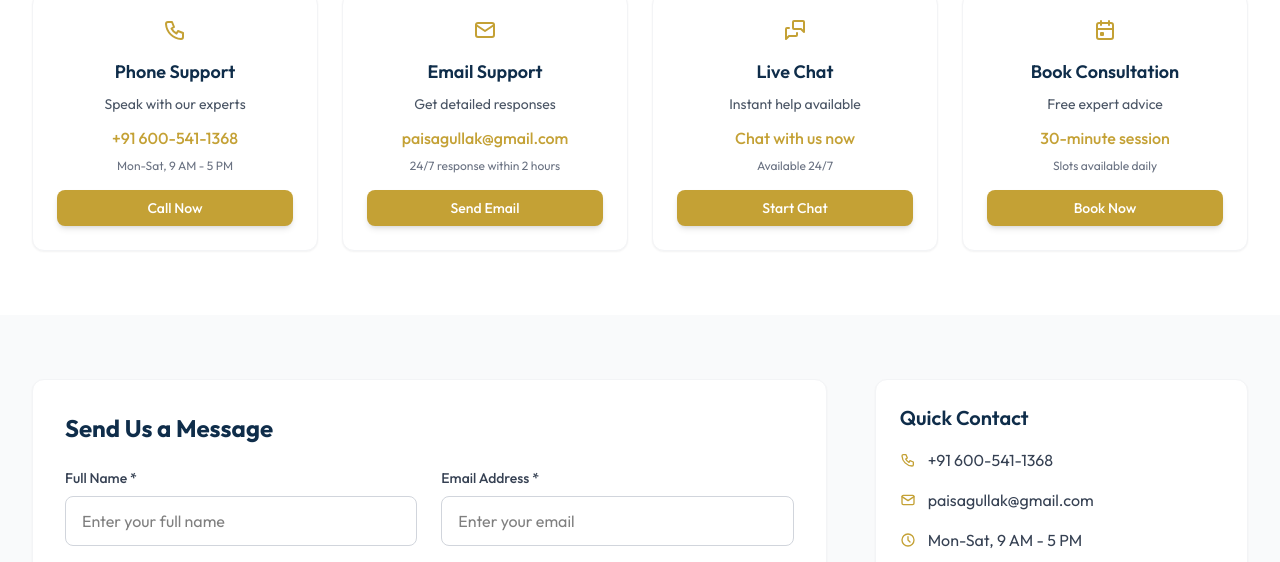
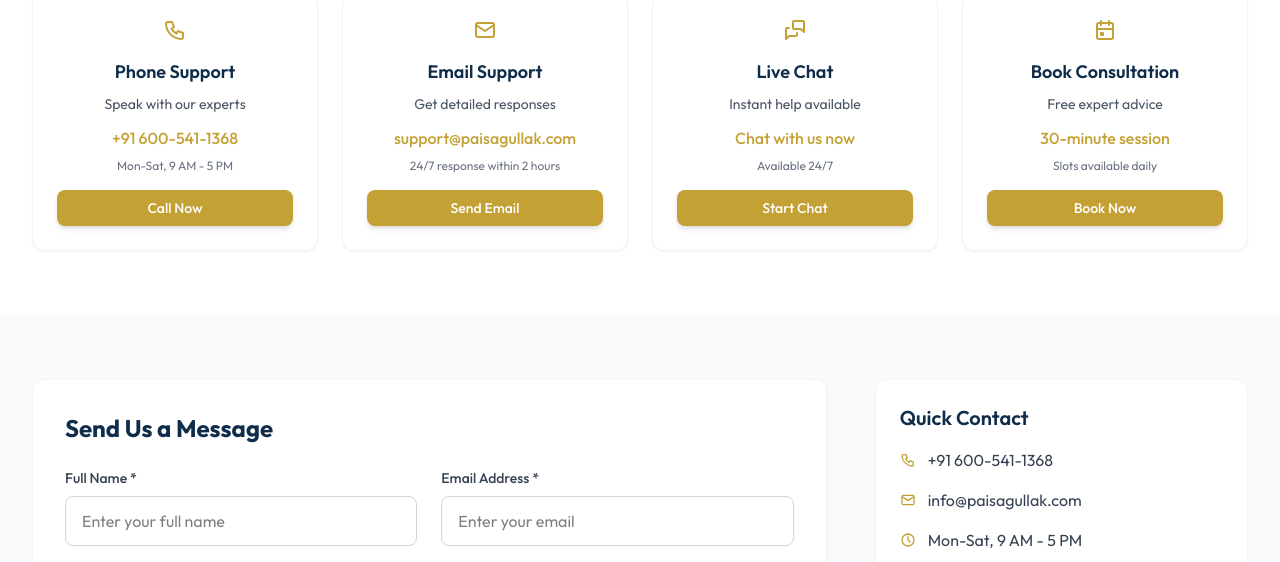
Before and after one commit to Paisa-Gullak/web, a Next.js app: page /contact in a window 1280 px wide. Shown: the part 640-1202 px from the top of the page. Built offline with nearby package versions, Linux system fonts and the light colour scheme.

Commit message:
fix: call now, email button & facebook linking inf ooter

```diff
--- a/src/app/contact/page.tsx
+++ b/src/app/contact/page.tsx
@@ -10,6 +10,7 @@
   IconClock,
   IconHelpCircle,
   IconMapPin,
+  IconTemperature,
 } from "@tabler/icons-react";
 import Link from "next/link";
 
@@ -40,6 +41,23 @@
     console.log("Form submitted:", formData);
   };
 
+  const handleEmailClick = () => {
+    const email = "support@paisagullak.com";
+
+    const mobileLink = `mailto:${email}`;
+    const desktopLink = `https://mail.google.com/mail/?view=cm&fs=1&to=${email}`;
+
+    const isMobile = /Android|iPhone|iPad|iPod|Windows Phone/i.test(
+      navigator.userAgent
+    );
+
+    if (isMobile) {
+      window.location.href = mobileLink;
+    } else {
+      window.open(desktopLink);
+    }
+  };
+
   const contactMethods = [
     {
       icon: <IconPhone className="text-paisa-gold" size={24} />,
@@ -47,14 +65,16 @@
       description: "Speak with our experts",
       info: "+91 600-541-1368",
       action: "Call Now",
+      link: "tel:+916005411368",
       availability: "Mon-Sat, 9 AM - 5 PM",
     },
     {
       icon: <IconMail className="text-paisa-gold" size={24} />,
       title: "Email Support",
       description: "Get detailed responses",
-      info: "paisagullak@gmail.com",
+      info: "support@paisagullak.com",
       action: "Send Email",
+      link: handleEmailClick,
       availability: "24/7 response within 2 hours",
     },
     {
@@ -103,14 +123,14 @@
       city: "Jammu",
       address: "Vill. Palli Morh, Tehsil Bishnah, Jammu - 181133",
       phone: "+91 600-541-1368",
-      email: "paisagullak@gmail.com",
+      email: "info@paisagullak.com",
     },
 
     {
       city: "New Delhi",
       address: "246/A, Vasant Kung Enclave, Block B, New Dehli - 110070",
       // phone: "+91 98765 43212",
-      email: "paisagullak@gmail.com",
+      email: "info@paisagullak.com",
     },
   ];
 
@@ -162,9 +182,26 @@
                 <div className="text-xs text-gray-500 mb-4">
                   {method.availability}
                 </div>
-                <button className="btn-primary w-full text-sm py-2">
-                  {method.action}
-                </button>
+
+                {method.link ? (
+                  <button
+                    className="btn-primary w-full text-sm py-2"
+                    onClick={() => {
+                      if (typeof method.link === "string") {
+                        window.location.href = method.link;
+                      }
+                      if (typeof method.link === "function") {
+                        method.link();
+                      }
+                    }}
+                  >
+                    {method.action}
+                  </button>
+                ) : (
+                  <button className="btn-primary w-full text-sm py-2">
+                    {method.action}
+                  </button>
+                )}
               </div>
             ))}
           </div>
@@ -302,7 +339,7 @@
                   </div>
                   <div className="flex items-center space-x-3">
                     <IconMail size={16} className="text-paisa-gold" />
-                    <span className="text-gray-700">paisagullak@gmail.com</span>
+                    <span className="text-gray-700">info@paisagullak.com</span>
                   </div>
                   <div className="flex items-center space-x-3">
                     <IconClock size={16} className="text-paisa-gold" />
--- a/src/app/footer.tsx
+++ b/src/app/footer.tsx
@@ -32,7 +32,7 @@
             </p>
             <div className="flex space-x-4">
               <Link
-                href="#"
+                href="https://www.facebook.com/profile.php?id=61577822617184"
                 className="text-gray-300 hover:text-paisa-gold transition-colors duration-200"
               >
                 <IconBrandFacebook size={20} />
@@ -150,7 +150,7 @@
             <div className="space-y-3">
               <div className="flex items-center space-x-3">
                 <IconMail size={16} className="text-paisa-gold" />
-                <span className="text-gray-300">paisagullak@gmail.com</span>
+                <span className="text-gray-300">info@paisagullak.com</span>
               </div>
               <div className="flex items-center space-x-3">
                 <IconPhone size={16} className="text-paisa-gold" />
```
